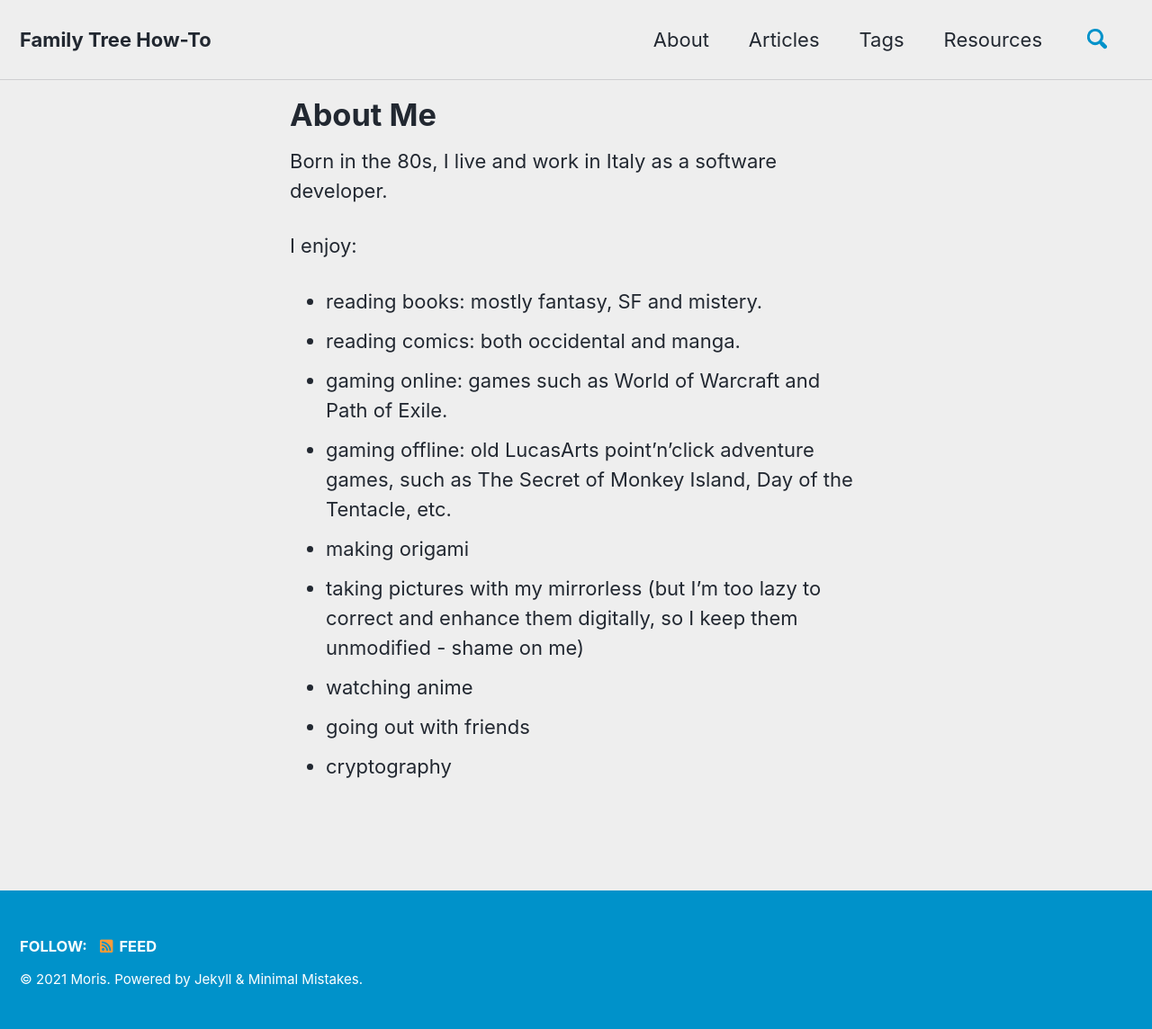
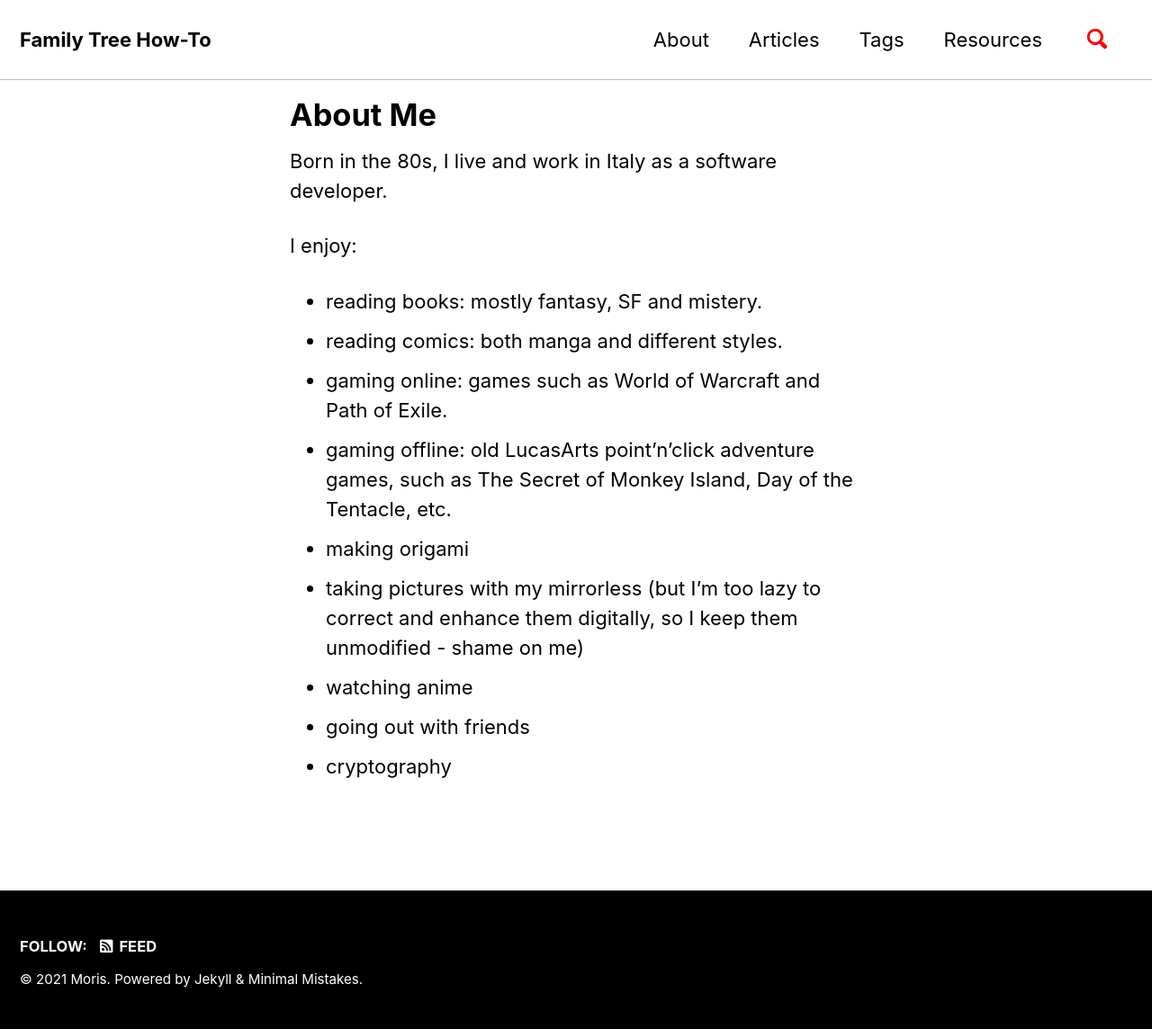
Before and after one commit to kyngon/ftblog, a Jekyll site: the page built from _pages/about.md, in a window 1280 px wide. Shown: the whole page at 90% size. Built offline with Jekyll 4.4.1, drawn with Linux system fonts in a browser that asks for light colours; cached includes are drawn as plain includes.

Commit message:
more configs

```diff
--- a/_config.yml
+++ b/_config.yml
@@ -12,7 +12,7 @@
 
 # theme                  : "minimal-mistakes-jekyll"
 # remote_theme           : "mmistakes/minimal-mistakes"
-minimal_mistakes_skin    : "air" # "air", "aqua", "contrast", "dark", "dirt", "neon", "mint", "plum", "sunrise"
+minimal_mistakes_skin    : "contrast" # "air", "aqua", "contrast", "dark", "dirt", "neon", "mint", "plum", "sunrise"
 
 # Site Settings
 locale                   : "en-US"
@@ -45,11 +45,11 @@ comments:
     issue_term           : # "pathname" (default)
   staticman:
     branch               : "main"
-    endpoint             : "https://dev.staticman.net/v3/entry/github/"
-  # endpoint             : "https://dev.staticman.net/v3/entry/github/kyngon/ftblog/main/"
+  # endpoint             : "https://dev.staticman.net/v3/entry/github/"
+    endpoint             : "https://staticman-fblog.herokuapp.com/v2/entry/"
 reCaptcha:
-  siteKey                : "6LfGRiIaAAAAAHesSdwRKSLB1JDQ-RakqQsedEki"
-  secret                 : "G0EJJk0V2tZn3KZ758Z/VhbxHhgmBnaE5MJnTKYM691Zt38i9K6AWbXORy4qHv8OcE+Y51r0JbFXnqp+8WWubjA7XtfrC5WwblViid1EshLMvpc5a69apPN690JHT9nK5uOnc/MpEKFfAXRDg664pTMvrXgj58a1KuYmgmvLe14="
+    siteKey              : "6Le8NTwaAAAAAPnMbRQ-CRS-fnezhM95Syw004UG"
+    secret               : "UgfrtU+vU6ZGK0pAvCCRyfGutBdb1V8QLwqQIO5jgwWKNP5ZU5o1TTDakaB84dD+z5shqwE2nbORnzxL7GpHXBMSk6JwBOMMVX8w9VJck59OBtDdNTKweoyTrb3sEqORsKfJZ+CdaUjb9rRQtfaEmTb4jjC8qXgI3xnRVayDH50="
 
 atom_feed:
   path                   : # blank (default) uses feed.xml
--- a/_pages/about.md
+++ b/_pages/about.md
@@ -9,7 +9,7 @@ Born in the 80s, I live and work in Italy as a software developer.
 
 I enjoy:
   - reading books: mostly fantasy, SF and mistery.
-  - reading comics: both occidental and manga.
+  - reading comics: both manga and different styles.
   - gaming online: games such as World of Warcraft and Path of Exile.
   - gaming offline: old LucasArts point'n'click adventure games, such as The Secret of Monkey Island, Day of the Tentacle, etc.
   - making origami
```
